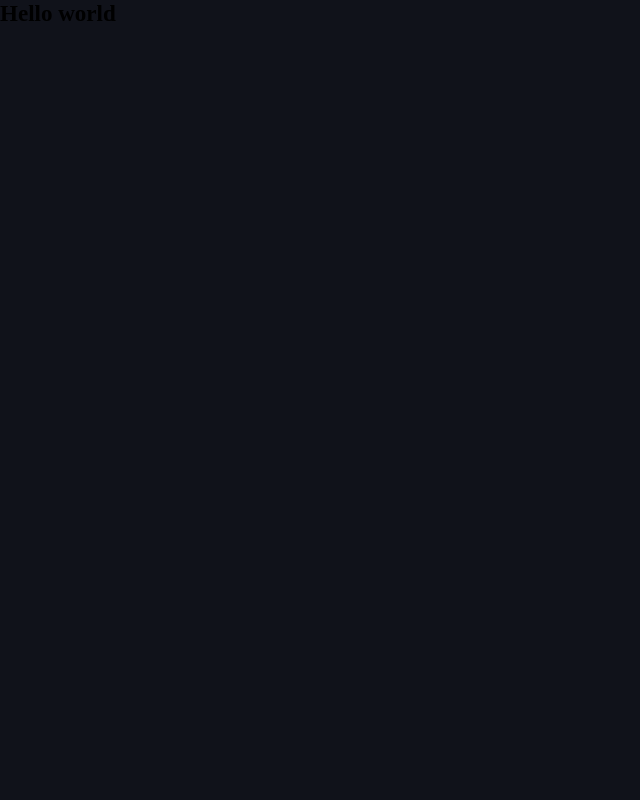
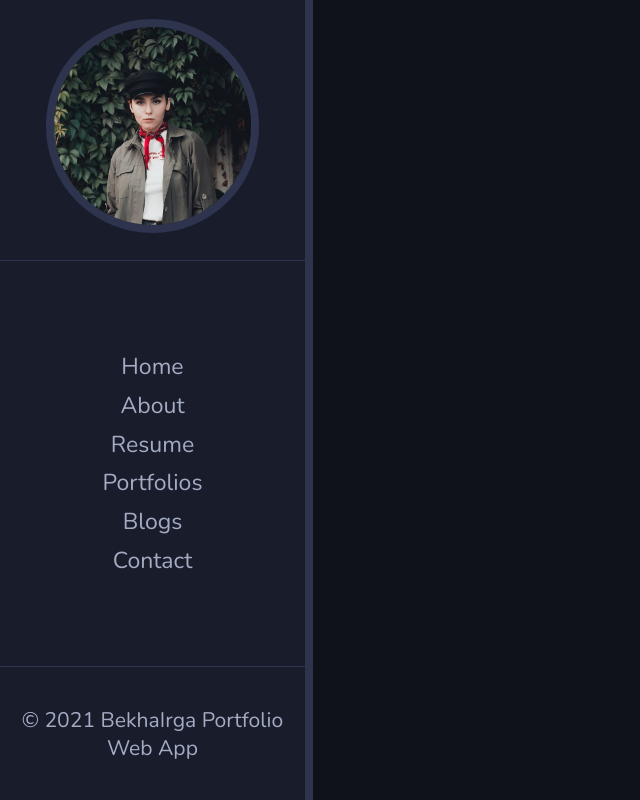
Before and after one commit to bekhairga/portfolio-website-frontend, a React (Create React App) app: page / in a window 1280 px wide. Shown: the whole page, without its empty margins (0-640 px from the left). Built offline with nearby package versions, Linux system fonts and the light colour scheme.

Commit message:
finished basic styles for sidebar

```diff
--- a/public/index.html
+++ b/public/index.html
@@ -10,6 +10,12 @@
 		/>
 		<title>React App</title>
 	</head>
+	<link rel="preconnect" href="https://fonts.googleapis.com" />
+	<link rel="preconnect" href="https://fonts.gstatic.com" crossorigin />
+	<link
+		href="https://fonts.googleapis.com/css2?family=Nunito:wght@200;300;400;600&display=swap"
+		rel="stylesheet"
+	/>
 	<body>
 		<noscript>You need to enable JavaScript to run this app.</noscript>
 		<div id="root"></div>
--- a/src/App.js
+++ b/src/App.js
@@ -1,10 +1,11 @@
 import React from 'react';
 import styled from 'styled-components';
+import Sidebar from './components/Sidebar';
 
 const App = () => {
 	return (
 		<AppStyled>
-			<h1>Hello world</h1>
+			<Sidebar />
 		</AppStyled>
 	);
 };
--- /dev/null
+++ b/src/components/Navigation.jsx
@@ -0,0 +1,112 @@
+import React from 'react';
+import styled from 'styled-components';
+import { NavLink } from 'react-router-dom';
+import avatar from '../img/4.jpg';
+const Navigation = () => {
+	return (
+		<NavigationStyled>
+			<div className='avatar'>
+				<img src={avatar} alt='avatar' />
+			</div>
+			<ul className='nav-items'>
+				<li className='nav-item'>
+					<NavLink to='/home' activeClassName='active-class'>
+						Home
+					</NavLink>
+				</li>
+				<li className='nav-item'>
+					<NavLink to='/about'>About</NavLink>
+				</li>
+				<li className='nav-item'>
+					<NavLink to='/resume' activeClassName='active-class'>
+						Resume
+					</NavLink>
+				</li>
+				<li className='nav-item'>
+					<NavLink to='/portfolios' activeClassName='active-class'>
+						Portfolios
+					</NavLink>
+				</li>
+				<li className='nav-item'>
+					<NavLink to='/blogs' activeClassName='active-class'>
+						Blogs
+					</NavLink>
+				</li>
+				<li className='nav-item'>
+					<NavLink to='/contact' activeClassName='active-class'>
+						Contact
+					</NavLink>
+				</li>
+			</ul>
+			<footer>
+				<p>&copy; 2021 BekhaIrga Portfolio Web App</p>
+			</footer>
+		</NavigationStyled>
+	);
+};
+const NavigationStyled = styled.nav`
+	display: flex;
+	justify-content: space-between;
+	flex-direction: column;
+	align-items: center;
+	height: 100%;
+	width: 100%;
+	border-right: 8px solid var(--border-color);
+	.avatar {
+		width: 100%;
+		border-bottom: 1px solid var(--border-color);
+		text-align: center;
+		padding: 1rem 0;
+		img {
+			width: 70%;
+			border-radius: 50%;
+			border: 8px solid var(--border-color);
+		}
+	}
+	.nav-items {
+		width: 100%;
+		text-align: center;
+		.active-class {
+			background-color: var(--primary-color);
+		}
+		li {
+			display: block;
+			a {
+				display: block;
+				padding: 0.2rem 0;
+				position: relative;
+				z-index: 4;
+				&::before {
+					content: '';
+					position: absolute;
+					bottom: 0;
+					left: 0;
+					width: 0;
+					height: 50%;
+					background-color: var(--primary-color);
+					transition: all 0.4s cubic-bezier(1, -0.2, 0.25, 0.95);
+					opacity: 0.21;
+					z-index: 3;
+				}
+				&:hover {
+					cursor: pointer;
+					&::before {
+						width: 100%;
+						height: 100%;
+					}
+				}
+			}
+		}
+	}
+	footer {
+		border-top: 1px solid var(--border-color);
+		width: 100%;
+
+		p {
+			padding: 2rem 0;
+			font-size: 1.1rem;
+			text-align: center;
+		}
+	}
+`;
+export default Navigation;
--- /dev/null
+++ b/src/components/Sidebar.jsx
@@ -0,0 +1,19 @@
+import React from 'react';
+import styled from 'styled-components';
+import Navigation from './Navigation';
+const Sidebar = () => {
+	return (
+		<SidebarStyled>
+			<Navigation />
+		</SidebarStyled>
+	);
+};
+
+const SidebarStyled = styled.div`
+	width: 16.3rem;
+	height: 100vh;
+	background-color: var(--sidebar-dark-color);
+	position: fixed;
+`;
+
+export default Sidebar;
--- a/src/index.js
+++ b/src/index.js
@@ -2,11 +2,13 @@ import React from 'react';
 import ReactDOM from 'react-dom';
 import App from './App';
 import GlobalStyled from './styles/GlobalStyle';
-
+import { BrowserRouter } from 'react-router-dom';
 ReactDOM.render(
 	<React.StrictMode>
 		<GlobalStyled />
-		<App />
+		<BrowserRouter>
+			<App />
+		</BrowserRouter>
 	</React.StrictMode>,
 	document.getElementById('root')
 );
--- a/src/styles/GlobalStyle.js
+++ b/src/styles/GlobalStyle.js
@@ -11,6 +11,7 @@ const GlobalStyled = createGlobalStyle`
     --font-light-color: #a4acc4;
     --font-dark-color: #313131;
     --font-dark-color-second: #151515;
+    --sidebar-dark-color: #191d2b;
   }
   *{
     margin: 0;
@@ -19,10 +20,15 @@ const GlobalStyled = createGlobalStyle`
     font-size: 1.2rem;
     list-style:none;
     text-decoration: none;
-
+    font-family: 'Nunito', sans-serif;
   }
   body{
     background-color: var(--background-dark-color);
+    color: var(--font-light-color);
+  }
+  a{
+    font-family: inherit;
+    color: var(--font-light-color)
   }
 `;
 
```
Also changed, not shown: src/img/4.jpg.
